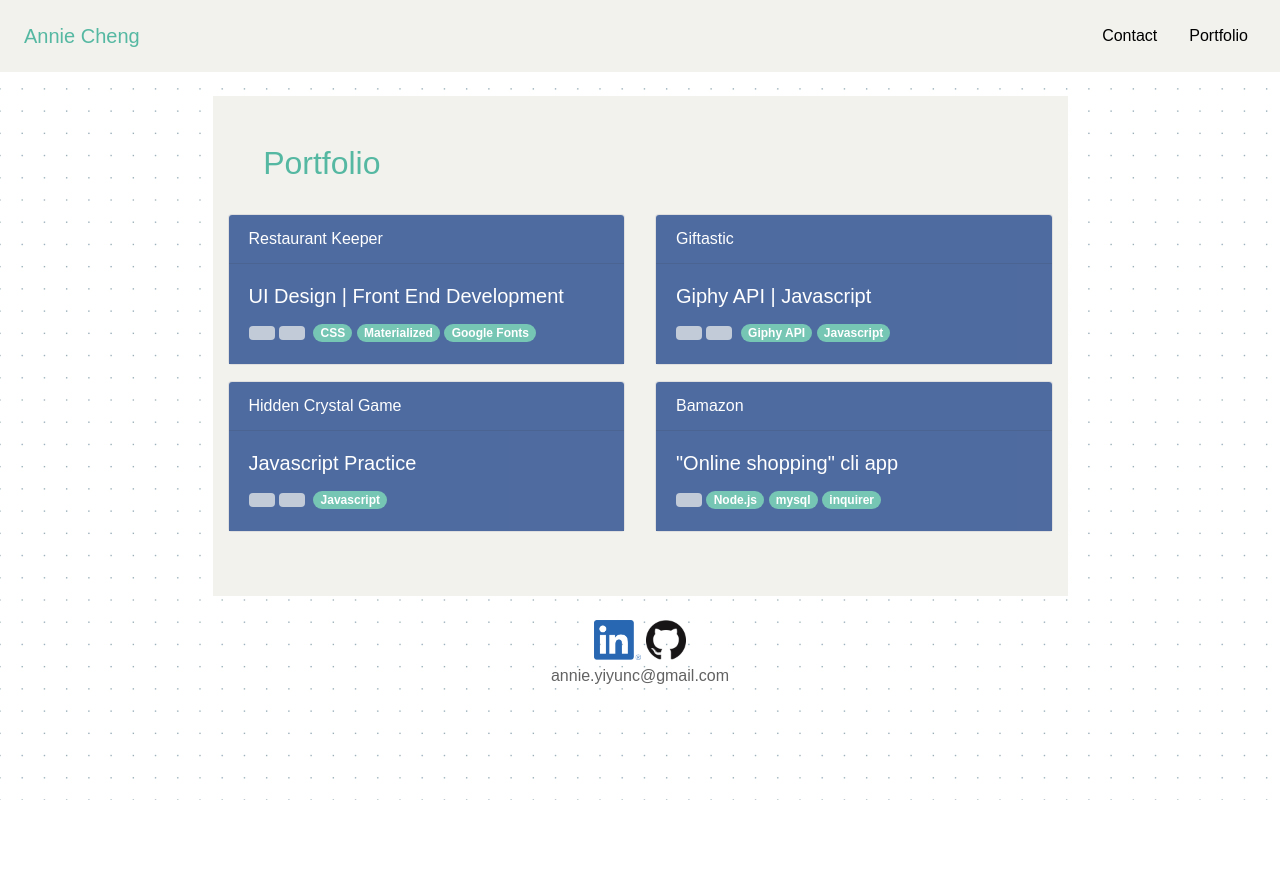
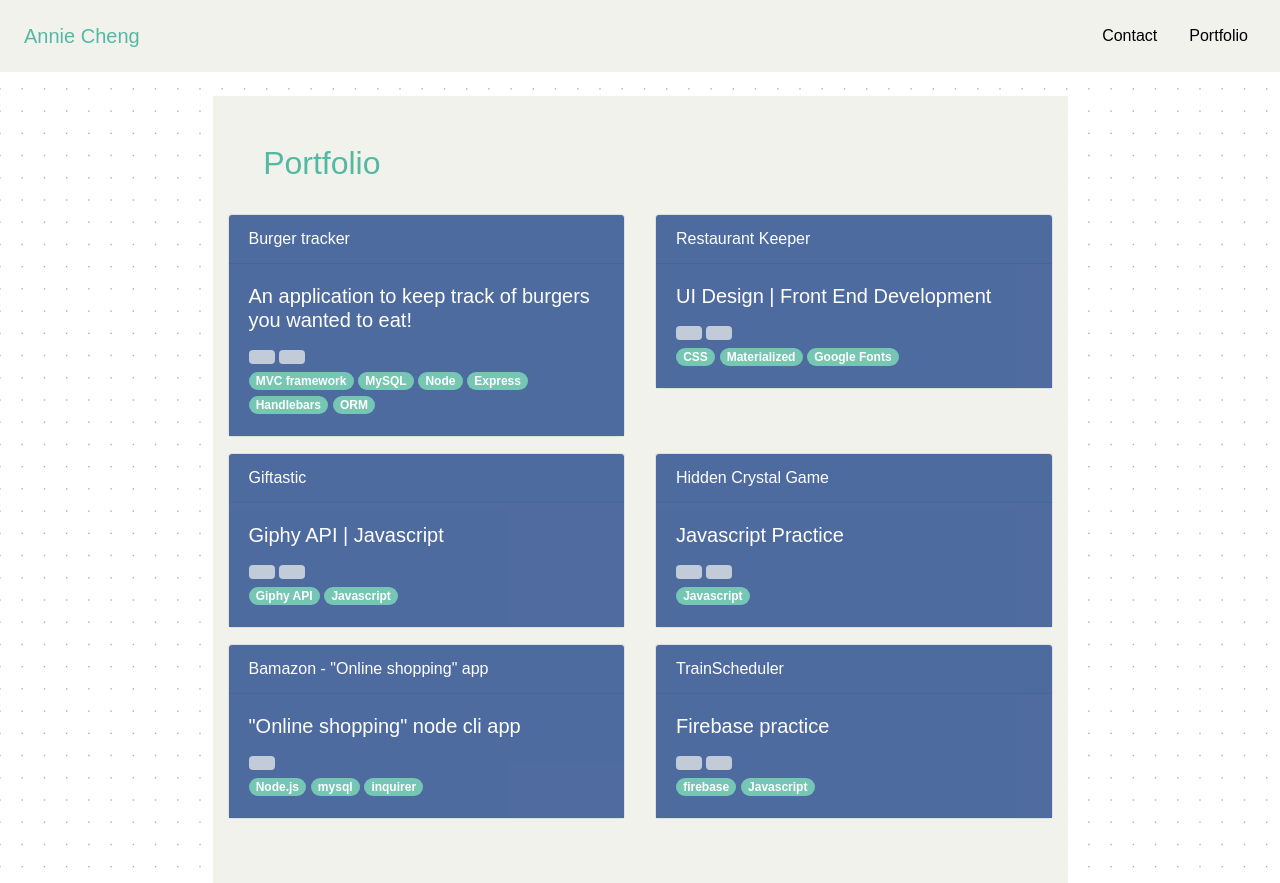
Before and after one commit to anicng/anicng.github.io, a plain HTML site: page portfolio.html in a window 1280 px wide. Shown: the top 883 px of the page. Before the commit the page ends 800 px from the top, so only its background shows below. Drawn offline with nearby package versions, Linux system fonts and the light colour scheme; a web font is replaced by a local one.

Commit message:
added projects

```diff
--- a/portfolio.html
+++ b/portfolio.html
@@ -54,6 +54,28 @@
 
         <!-- second row of image  -->
         <div class="row">
+
+          <div class="col-xs-12 col-md-6">
+            <div class="card text-white mb-3">
+              <div class="card-header project">Burger tracker</div>
+              <div class="card-body project">
+                <h5 class="card-title">An application to keep track of burgers you wanted to eat!</h5>
+                <!-- <p class="card-text">Bootcamp Project 1</p> -->
+                <a href="https://github.com/anicng/burger" class="btn" target="_blank"><span
+                    class="oi oi-code text-black"></span></a>
+                <a href="https://protected-sea-76567.herokuapp.com/index" class="btn mr-1" target="_blank"><span
+                    class="oi oi-external-link text-black"></span></a>
+                    <br>
+                <span class="badge badge-pill badge-dark">MVC framework</span>
+                <span class="badge badge-pill badge-dark">MySQL</span>
+                <span class="badge badge-pill badge-dark">Node</span>
+                <span class="badge badge-pill badge-dark">Express</span>
+                <span class="badge badge-pill badge-dark">Handlebars</span>
+                <span class="badge badge-pill badge-dark">ORM</span>
+              </div>
+            </div>
+          </div>
+
           <div class="col-xs-12 col-md-6">
             <div class="card text-white mb-3">
               <div class="card-header project">Restaurant Keeper</div>
@@ -62,8 +84,9 @@
                 <!-- <p class="card-text">Bootcamp Project 1</p> -->
                 <a href="https://github.com/khnguyen94/potential_project1" class="btn" target="_blank"><span
                     class="oi oi-code text-black"></span></a>
-                <a href="https://anicng.github.io/Restaurant_Tracker/" class="btn mr-1"
-                  target="_blank"><span class="oi oi-external-link text-black"></span></a>
+                <a href="https://anicng.github.io/Restaurant_Tracker/" class="btn mr-1" target="_blank"><span
+                    class="oi oi-external-link text-black"></span></a>
+                    <br>
                 <span class="badge badge-pill badge-dark">CSS</span>
                 <span class="badge badge-pill badge-dark">Materialized</span>
                 <span class="badge badge-pill badge-dark">Google Fonts</span>
@@ -82,6 +105,7 @@
                     class="oi oi-code text-black"></span></a>
                 <a href="https://anicng.github.io/GifTastic/" class="btn mr-1" target="_blank"><span
                     class="oi oi-external-link text-black"></span></a>
+                    <br>
                 <span class="badge badge-pill badge-dark">Giphy API</span>
                 <span class="badge badge-pill badge-dark">Javascript</span>
               </div>
@@ -98,6 +122,7 @@
                     class="oi oi-code text-black"></span></a>
                 <a href="https://anicng.github.io/unit-4-game/" class="btn mr-1" target="_blank"><span
                     class="oi oi-external-link text-black"></span></a>
+                    <br>
                 <span class="badge badge-pill badge-dark">Javascript</span>
               </div>
             </div>
@@ -105,15 +130,34 @@
 
           <div class="col-xs-12 col-md-6">
             <div class="card text-white mb-3">
-              <div class="card-header project">Bamazon</div>
+              <div class="card-header project">Bamazon - "Online shopping" app</div>
               <div class="card-body project">
-                <h5 class="card-title">"Online shopping" cli app</h5>
+                <h5 class="card-title">"Online shopping" node cli app</h5>
                 <!-- <p class="card-text">Bootcamp Project 1</p> -->
                 <a href="https://github.com/anicng/bamazon" class="btn" target="_blank"><span
                     class="oi oi-code text-black"></span></a>
+                    <br>
                 <span class="badge badge-pill badge-dark">Node.js</span>
                 <span class="badge badge-pill badge-dark">mysql</span>
                 <span class="badge badge-pill badge-dark">inquirer</span>
+
+              </div>
+            </div>
+          </div>
+
+          <div class="col-xs-12 col-md-6">
+            <div class="card text-white mb-3">
+              <div class="card-header project">TrainScheduler</div>
+              <div class="card-body project">
+                <h5 class="card-title">Firebase practice</h5>
+                <!-- <p class="card-text">Bootcamp Project 1</p> -->
+                <a href="https://github.com/anicng/TrainScheduler" class="btn" target="_blank"><span
+                    class="oi oi-code text-black"></span></a>
+                <a href="https://anicng.github.io/TrainScheduler/" class="btn mr-1" target="_blank"><span
+                    class="oi oi-external-link text-black"></span></a>
+                    <br>
+                <span class="badge badge-pill badge-dark">firebase</span>
+                <span class="badge badge-pill badge-dark">Javascript</span>
 
               </div>
             </div>
```
